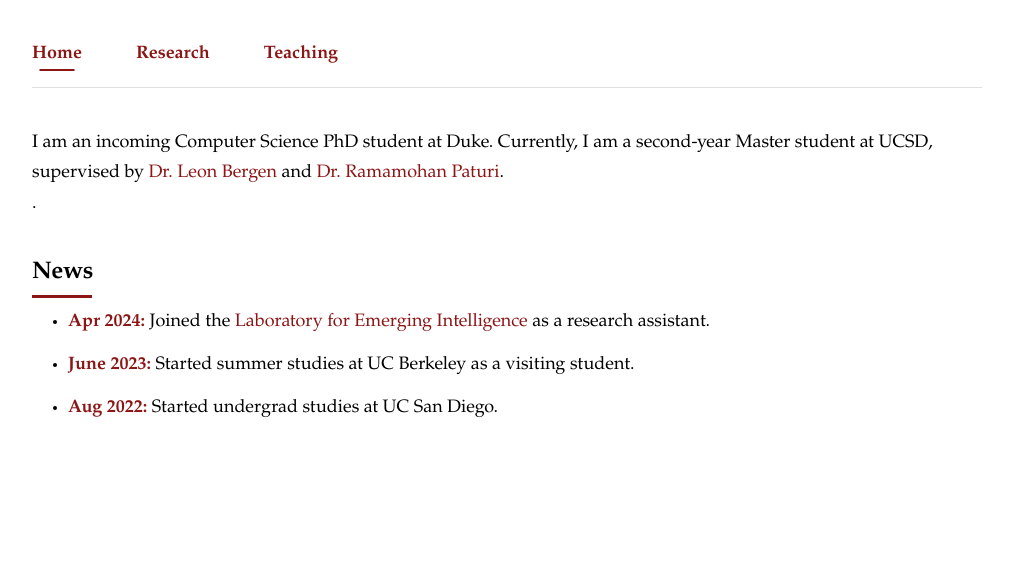
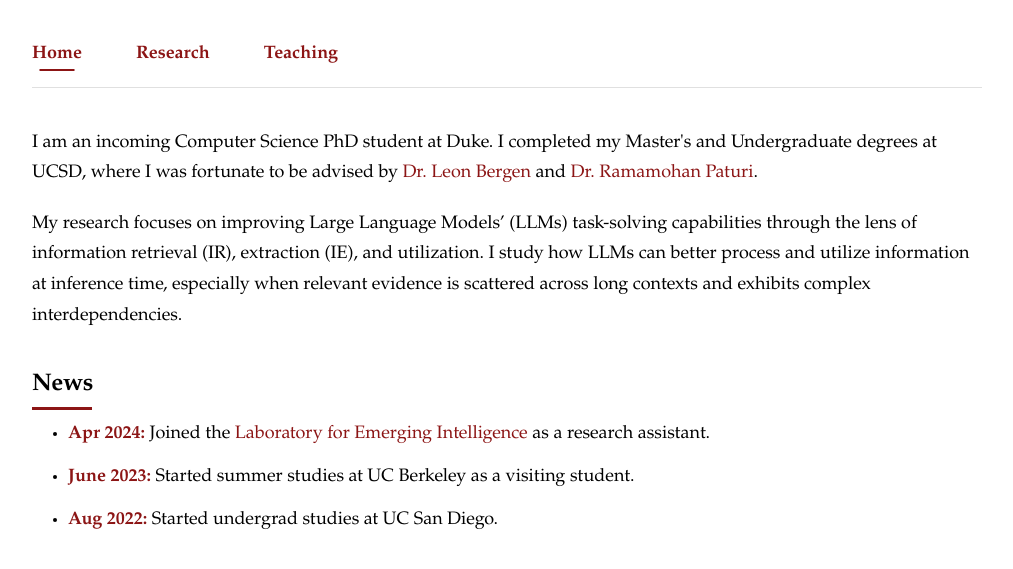
Before and after one commit to weilicao/weilicao.github.io, a Jekyll site: the page built from index.html, in a window 1280 px wide, cut to the strip 212-1046 px from the top of the page. Shown: the top 569 px of the strip, without its empty margins (133-1146 px from the left). Built offline with Jekyll 4.4.1, drawn with Linux system fonts in a browser that asks for light colours.

Commit message:
Update index.html
Signed-off-by: weilicao <64980345+weilicao@users.noreply.github.com>

```diff
--- a/index.html
+++ b/index.html
@@ -6,11 +6,16 @@ description: Weili Cao's personal academic website
 
 <main>
     <section class="intro">
-    <p>
-        I am an incoming Computer Science PhD student at Duke. Currently, I am a second-year Master student at UCSD, supervised by <a href="https://linguistics.ucsd.edu/people/faculty/profiles/leon-bergen.html">Dr. Leon Bergen</a> and
-        <a href="https://cseweb.ucsd.edu/~paturi/">Dr. Ramamohan Paturi</a>.<br>.
-    </p>
+        <p>
+            I am an incoming Computer Science PhD student at Duke. I completed my Master's and Undergraduate degrees at UCSD, where I was fortunate to be advised by
+            <a href="https://linguistics.ucsd.edu/people/faculty/profiles/leon-bergen.html">Dr. Leon Bergen</a> and
+            <a href="https://cseweb.ucsd.edu/~paturi/">Dr. Ramamohan Paturi</a>.
+        </p>
 
+        <p>
+            My research focuses on improving Large Language Models’ (LLMs) task-solving capabilities through the lens of information retrieval (IR), extraction (IE), and utilization.
+            I study how LLMs can better process and utilize information at inference time, especially when relevant evidence is scattered across long contexts and exhibits complex interdependencies.
+        </p>
     </section>
 
     <section class="news">
```
